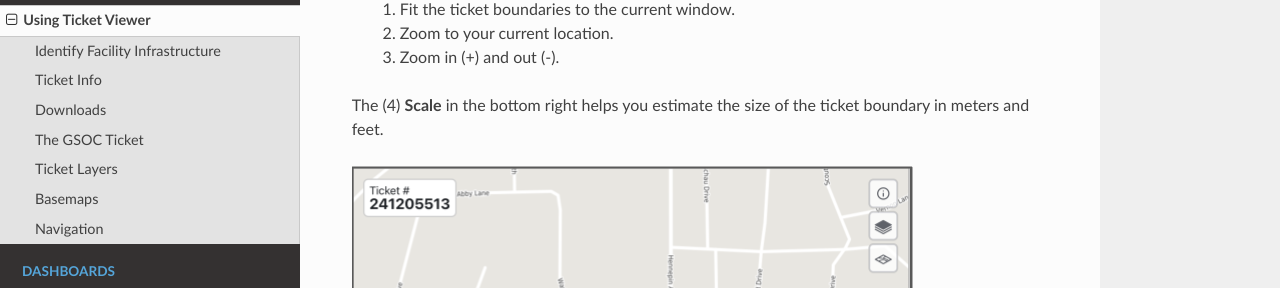
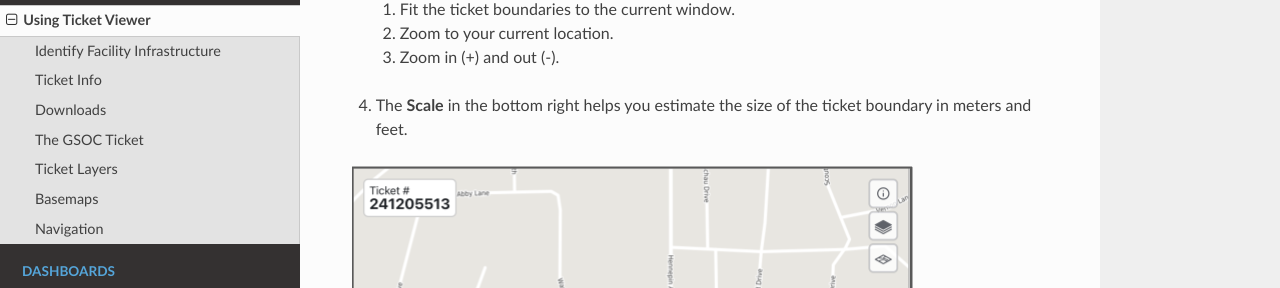
Before and after one commit to FuzionView/FV-Docs, a Sphinx documentation site: the page built from source/ticketviewer.rst, in a window 1280 px wide and 900 px high, scrolled down 6296 px. Shown: the part 162-450 px from the top of the window. Built offline with Sphinx 7.4.7 and the Read the Docs theme 2.0.0, drawn with Linux system fonts in a browser that asks for light colours.

Commit message:
numbering

```diff
--- a/source/ticketviewer.rst
+++ b/source/ticketviewer.rst
@@ -128,7 +128,7 @@ Use the **Navigation Options** at the bottom left to:
  2. Zoom to your current location.
  3. Zoom in (+) and out (-).
 
-The (4) **Scale** in the bottom right helps you estimate the size of the ticket boundary in meters and feet.
+4. The **Scale** in the bottom right helps you estimate the size of the ticket boundary in meters and feet.
 
 .. figure:: /_static/Navigation1.png
    :alt: Ticket Viewer Navigation Options
```
